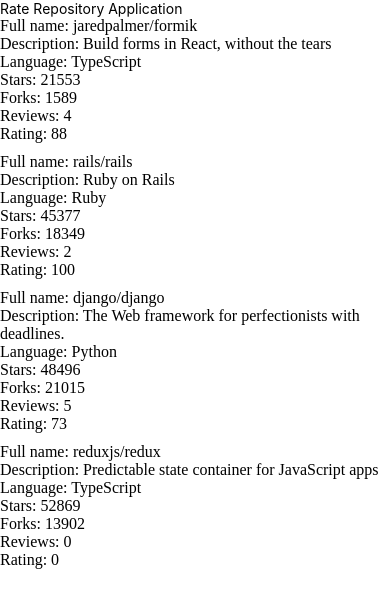
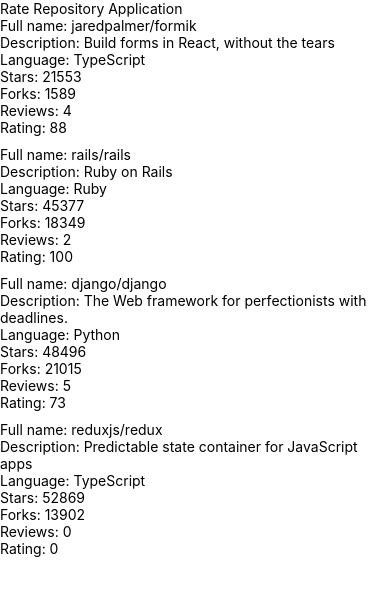
Before and after one commit to Pur-Pul/fullstack-part-10, a React Native app: screen / in a window 390 px wide. Shown: the top 608 px of the page. Built offline with nearby package versions, Linux system fonts and the light colour scheme.

Commit message:
Exercise 10.3 fixed

```diff
--- a/app.json
+++ b/app.json
@@ -21,10 +21,7 @@
       "adaptiveIcon": {
         "foregroundImage": "./assets/adaptive-icon.png",
         "backgroundColor": "#ffffff"
-      },
-      "permissions": [
-        "android.permission.DETECT_SCREEN_CAPTURE"
-      ]
+      }
     },
     "web": {
       "favicon": "./assets/favicon.png"
--- a/src/components/RepositoryItem.jsx
+++ b/src/components/RepositoryItem.jsx
@@ -1,14 +1,15 @@
+import { Text, StyleSheet, View } from 'react-native';
 const RepositoryItem = ({ item }) => {
     return (
-        <div>
-            Full name: { item.fullName }<br/>
-            Description: { item.description }<br/>
-            Language: { item.language }<br/>
-            Stars: { item.stargazersCount }<br/>
-            Forks: { item.forksCount }<br/>
-            Reviews: { item.reviewCount }<br/>
-            Rating: { item.ratingAverage }<br/>
-        </div>
+        <View>
+            <Text>Full name: { item.fullName }</Text>
+            <Text>Description: { item.description }</Text>
+            <Text>Language: { item.language }</Text>
+            <Text>Stars: { item.stargazersCount }</Text>
+            <Text>Forks: { item.forksCount }</Text>
+            <Text>Reviews: { item.reviewCount }</Text>
+            <Text>Rating: { item.ratingAverage }</Text>
+        </View>
     );
 };
 
```
Also changed, not shown: src/components/AppBar.jsx (added, +16 -0 lines).
